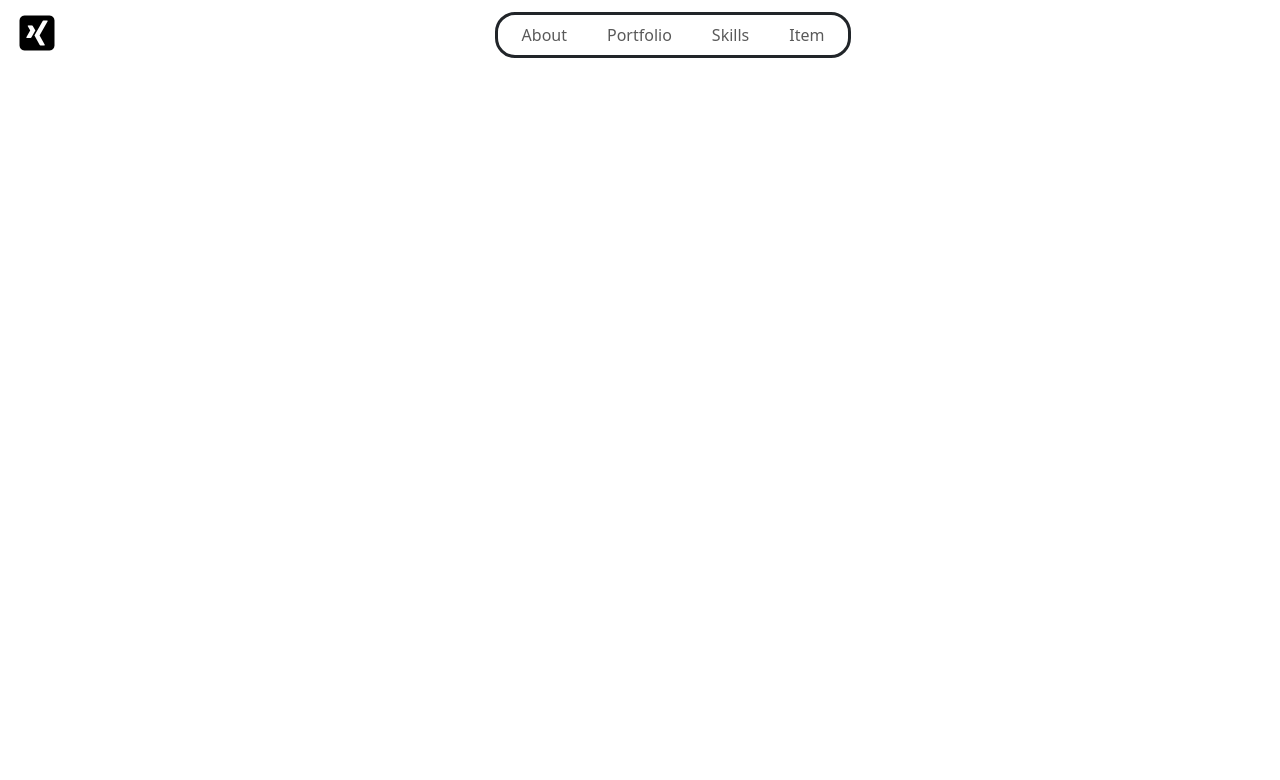
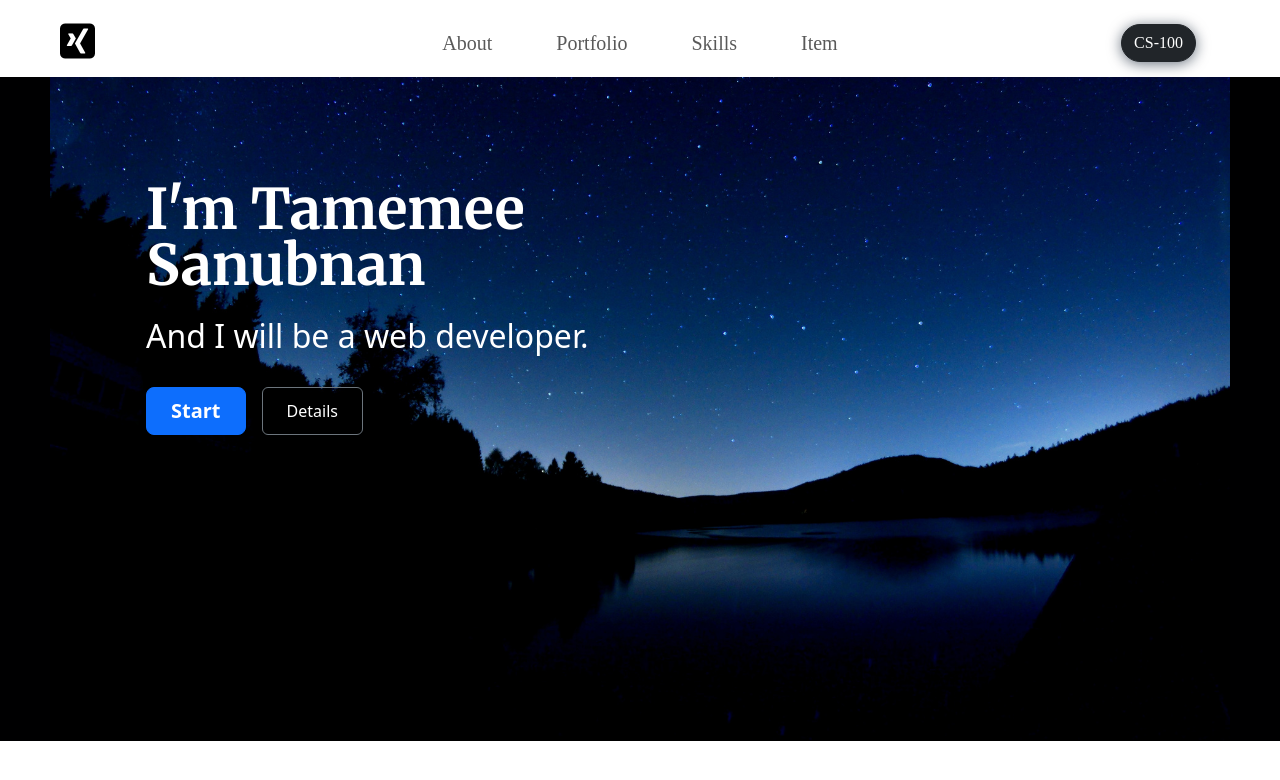
Before and after one commit to meesandev/cs100-Portfolio, a plain HTML site: page index.html in a window 1280 px wide. Drawn offline with nearby package versions, Linux system fonts and the light colour scheme; a web font is replaced by a local one.

Commit message:
Issue #2 Hero (#3)

```diff
--- a/css/style.css
+++ b/css/style.css
@@ -1,9 +1,38 @@
+@import url('https://fonts.googleapis.com/css2?family=Merriweather:wght@300;400;700&family=Roboto:wght@400;500;700&display=swap');
+@import url('https://fonts.googleapis.com/css2?family=Bitcount+Single:wght@100..900&family=Merriweather:ital,opsz,wght@0,18..144,300..900;1,18..144,300..900&family=Roboto:ital,wght@0,100..900;1,100..900&display=swap');
+
 body {
     background-color: #FFFFFF;
 }
 body nav {
     background-color: #FFFFFF ;
+    font-family: "Bitcount Single",serif;
 }
 ul {
     border-radius: 20px;
 }
+.cs-button {
+    border-radius: 20px;
+    margin-bottom: auto;
+    box-shadow: 0 2px 14px rgba(7, 22, 41, 0.6);
+}
+.heros {
+    background-color: #000001;
+    padding: 0px 50px;
+}
+
+.hero-content {
+    background-image: url("../media/dark.jpg");
+    background-size: cover;
+    background-position: center;
+    background-repeat: no-repeat;
+    aspect-ratio: 16 / 9;
+    width: 100%;
+}
+h1 {
+    font-family: "Merriweather", serif;
+}
+
+p {
+    font-size: 25px;
+}
--- a/index.html
+++ b/index.html
@@ -14,15 +14,16 @@
 </head>
 
 <body>
-    <nav class="navbar navbar-expand-lg ">
+    <!--Navigation-->
+    <nav class="navbar navbar-expand-lg pt-3">
         <div class="container-fluid ">
-            <a class="navbar-brand" href="#"><i class="fa-brands fa-square-xing fs-1"></i></a>
+            <a class="navbar-brand" href="#"><i class="fa-brands fa-square-xing fs-1 px-5"></i></a>
             <button class="navbar-toggler" type="button" data-bs-toggle="collapse" data-bs-target="#navbarNav"
             aria-controls="navbarNav" aria-expanded="false" aria-label="Toggle navigation">
             <span class="navbar-toggler-icon"></span>
         </button>
-            <div class="collapse navbar-collapse justify-content-center " id="navbarNav">
-                <ul class="navbar-nav gap-4 px-3 border border-3 border-dark">
+        <div class="collapse navbar-collapse " id="navbarNav">
+            <ul class="navbar-nav gap-5 px-3 fs-5 position-absolute start-50 translate-middle-x">
                 <li class="nav-item">
                     <a class="nav-link" href="#">About</a>
                 </li>
@@ -36,7 +37,30 @@
                     <a class="nav-link" href="#">Item</a>
                 </li>
             </ul>
+            <div class="ms-auto me-5 px-4">
+                <button class="btn btn-dark cs-button ">CS-100</button>
+            </div>
+        </div>
+    </div>
 </nav>
+<!--Navigation-->
+<!--Heros-->
+<section class="heros">
+    <div class="hero-content">
+    <div class="mx-5 rounded-4 col-lg-7 p-3 p-lg-5 pt-lg-3 ">
+        <br><br><br>
+        <h1 class="display-4 text-white lh-1 py-3 fw-bold">I'm Tamemee Sanubnan</h1>
+        <h2 class="text-white">And I will be a web developer.</h2>
+            <br>
+        <div class="d-grid gap-2 d-md-flex justify-content-md-start mb-4 mb-lg-3"> <button type="button"
+                class="btn btn-primary btn-lg px-4 me-md-2 fw-bold" fdprocessedid="mdy6ad">Start</button> <button
+                type="button" class="btn btn-outline-secondary text-white px-4" fdprocessedid="xdqoda">Details</button>
+        </div>
+    </div>
+    <!--Heros-->
+    </div>
+    </section>
+
 </body>
 
 </html>
```
Also changed, not shown: media/BackG.jpg (added), media/dark.jpg (added), media/winter.jpg (added). Lines whose indentation alone changed are shown as unchanged.
